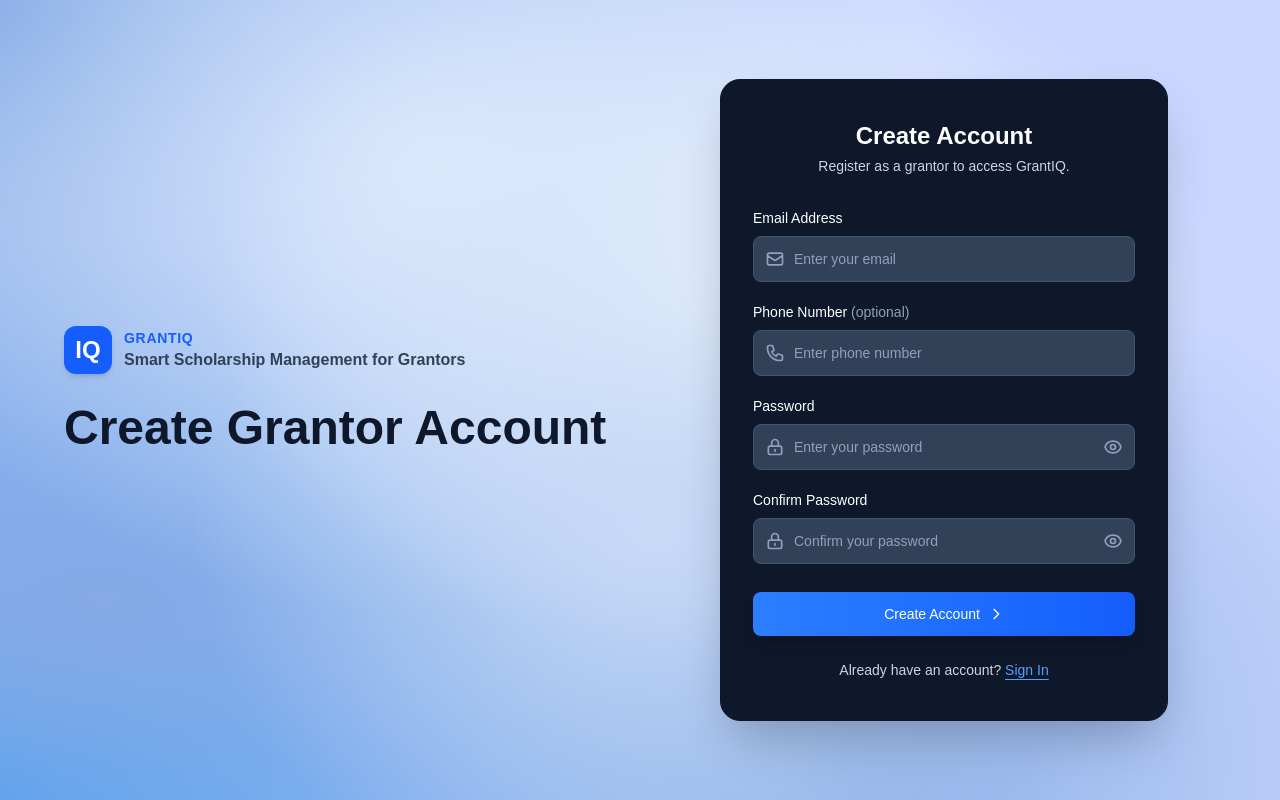
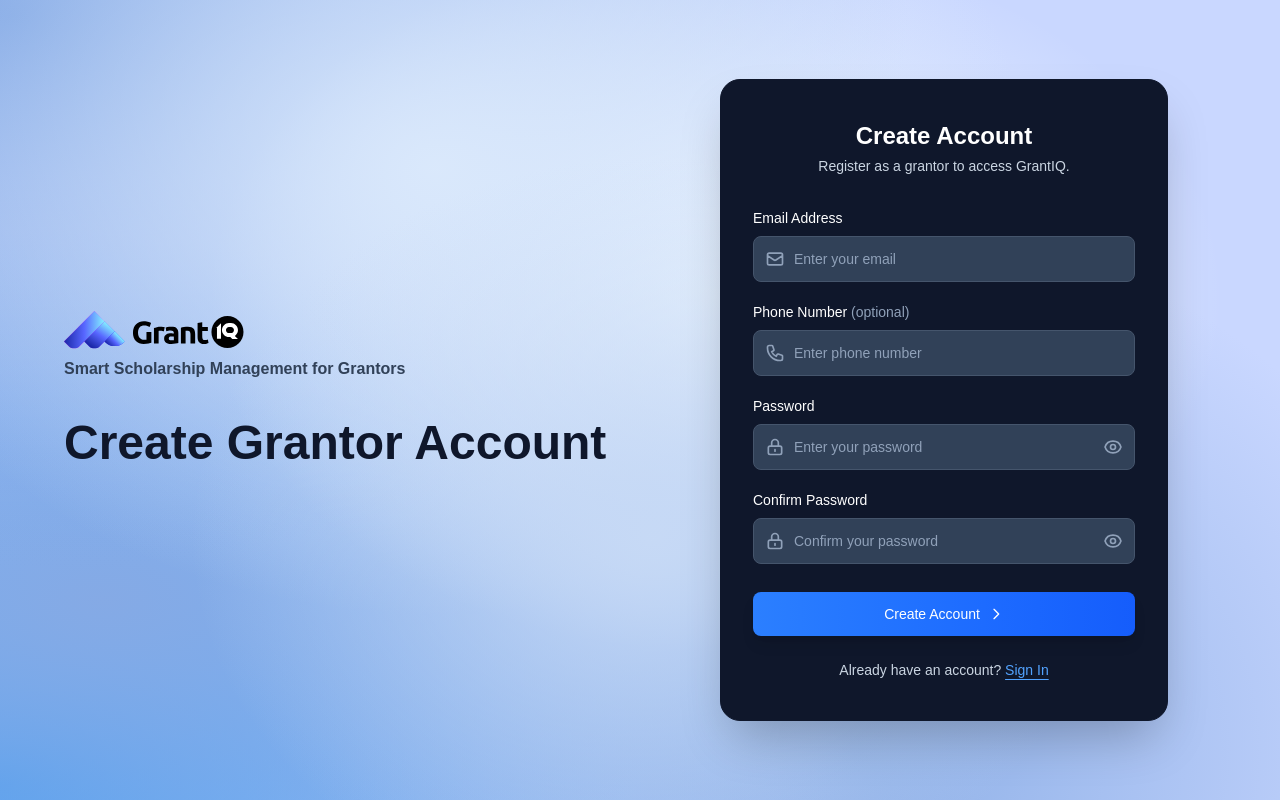
Before and after one commit to swatwak/grantiqfrontend, a Next.js app: page /register in a window 1280 px wide. Built offline with nearby package versions, Linux system fonts and the light colour scheme; no server answers.

Commit message:
logo updated

```diff
--- a/src/app/register/page.tsx
+++ b/src/app/register/page.tsx
@@ -3,6 +3,7 @@
 import { useState } from "react";
 import { useRouter } from "next/navigation";
 import Link from "next/link";
+import Image from "next/image";
 
 const API_BASE_URL =
   process.env.NEXT_PUBLIC_API_BASE_URL ?? "http://127.0.0.1:8000";
@@ -74,18 +75,17 @@ export default function RegisterPage() {
     <div className="min-h-screen app-background flex items-center justify-center px-4 py-10">
       <div className="max-w-6xl w-full flex flex-col lg:flex-row items-center gap-16 relative z-10">
         <div className="flex-1 text-center lg:text-left">
-          <div className="inline-flex items-center gap-3 mb-6">
-            <div className="h-12 w-12 rounded-xl bg-blue-600 flex items-center justify-center shadow-md">
-              <span className="text-2xl font-semibold text-white">IQ</span>
-            </div>
-            <div>
-              <p className="text-sm uppercase tracking-wider text-blue-600 font-semibold">
-                GrantIQ
-              </p>
-              <p className="text-base font-semibold text-slate-700">
-                Smart Scholarship Management for Grantors
-              </p>
-            </div>
+          <div className="mb-6">
+            <Image
+              src="/logo_dark.svg"
+              alt="GrantIQ Logo"
+              width={180}
+              height={54}
+              priority
+            />
+            <p className="py-2 text-base font-semibold text-slate-700">
+              Smart Scholarship Management for Grantors
+            </p>
           </div>
           <h1 className="text-4xl md:text-5xl font-semibold leading-tight mb-4 text-slate-900">
             Create Grantor Account
```
Also changed, not shown: 1 other file (tests, documents, lock files or other folders).
